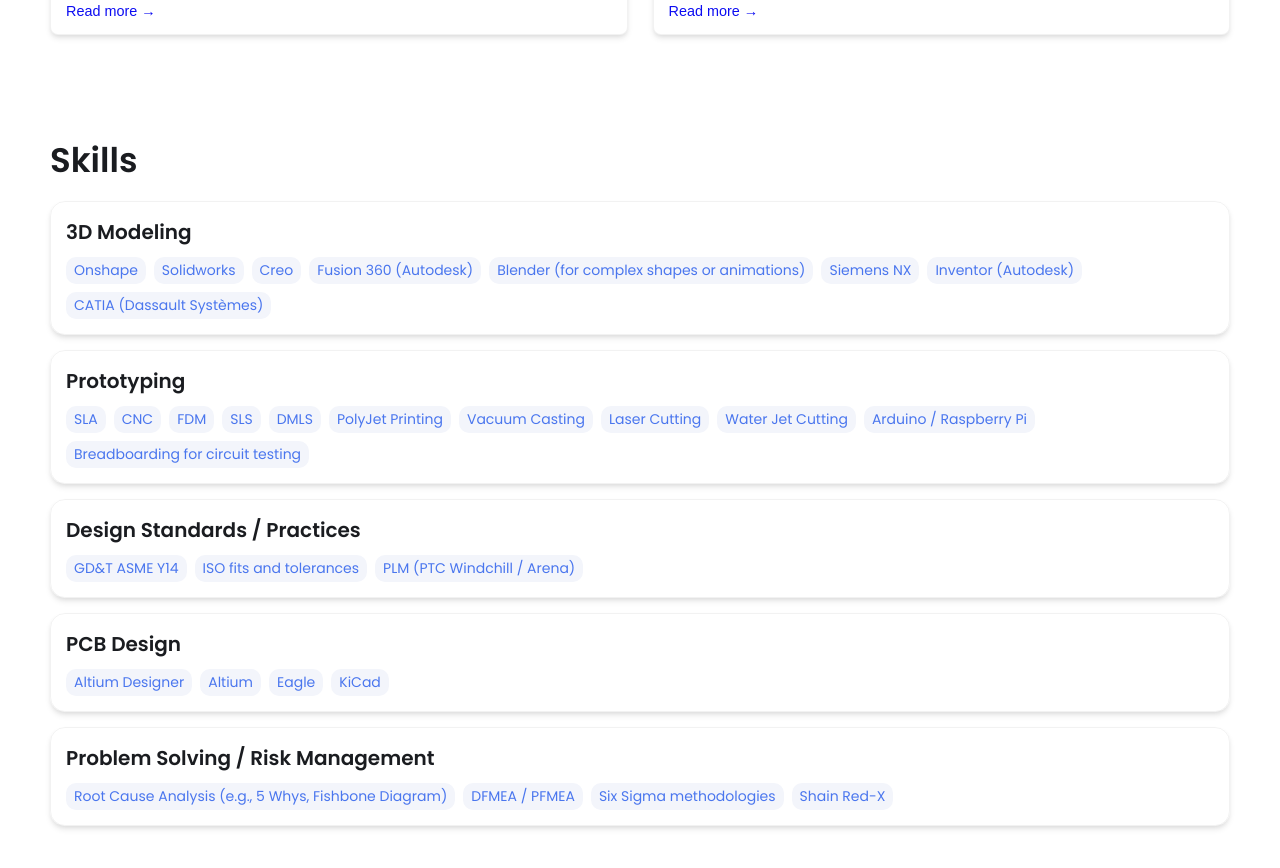
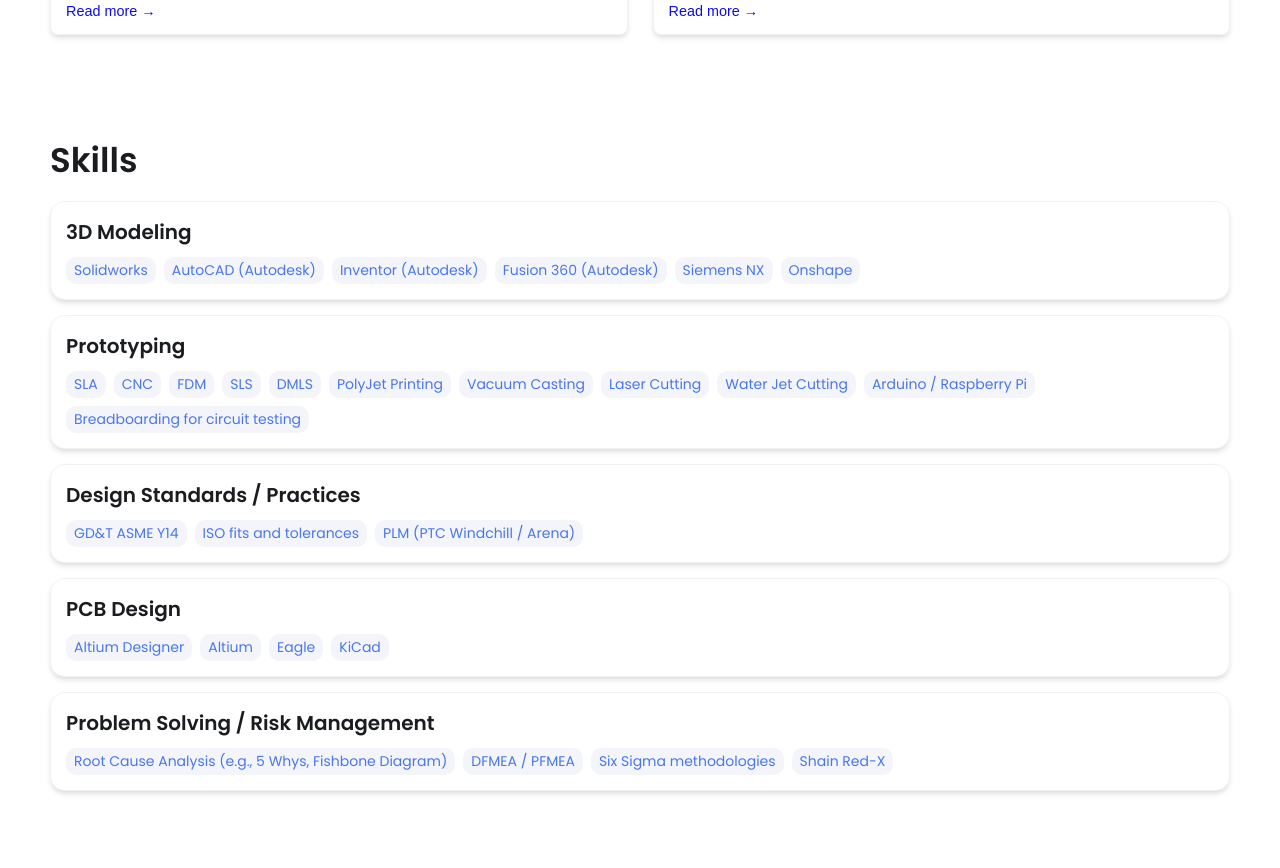
Before and after one commit to Alvin-Htet/Alvin-Htet.github.io, a Jekyll site: the page built from index.html, in a window 1280 px wide and 900 px high, scrolled down 1491 px. Shown: the top 868 px of the window. Built offline with Jekyll 4.4.1, drawn with Linux system fonts in a browser that asks for light colours; part of the change alters nothing that is shown; some of the changed text lies outside the part shown.

Commit message:
Update _config.yml
Added Name and Headline

```diff
--- a/_config.yml
+++ b/_config.yml
@@ -7,13 +7,13 @@
 
 # Main Page Setup
 
-title: John Doe's Portfolio # This is what shows up in the tab of the browser
+title: Phone Thant Htet's Portfolio # This is what shows up in the tab of the browser
 
 
 
 # Hero Section
-name: John Doe
-headline: headline message
+name: Phone Thant Htet
+headline: Mechanical Engineering Student
 description: >- # dont remove this line. this will ignore all new lines until the next section
   Write an awesome intro and discuss your highlights and qualification. You can edit this
   line in _config.yml. It will appear in your document head meta (for
@@ -31,14 +31,8 @@ resume-url: https://drive.google.com/file/d/13Z3duVzh-gguPU5r03oJVEE6rV9rd3DS/vi
 # Set up external links - this will show up as small icons next to your name.
 
 external-links:    # input only your own url slug. The icons with missing entries will not appear.
-  linkedin: test    # https://www.linkedin.com/in/{your url slug}
-  github: leea12    # https://github.com/{your url slug}
-  stackoverflow: test      # https://stackoverflow.com/users/{your url slug}
-  medium:            # https://medium.com/@{your url slug}
-  x-twitter:   # https://x.com/{your url slug}
-  threads:            # https://threads.net/@{your url slug}
-  instragram:       # https://instagram.com/{your url slug}
-  youtube:           # https://youtube.com/@{your url slug}
+  linkedin: https://www.linkedin.com/in/phtet/    # https://www.linkedin.com/in/{your url slug}
+  instagram:           # https://youtube.com/@{your url slug}
   discord:            # https://discord.com/users/{your url slug}
   bluesky:           # https://bsky.app/profile/{your url slug}
 
@@ -47,14 +41,12 @@ external-links:    # input only your own url slug. The icons with missing entrie
 skills:
   - category: 3D Modeling
     tools:
+    - Solidworks
+    - AutoCAD (Autodesk)
+    - Inventor (Autodesk)
+    - Fusion 360 (Autodesk)
+    - Siemens NX
     - Onshape
-    - Solidworks
-    - Creo
-    - Fusion 360 (Autodesk)
-    - Blender (for complex shapes or animations)
-    - Siemens NX
-    - Inventor (Autodesk)
-    - CATIA (Dassault Systèmes)
   - category: Prototyping
     tools:
     - SLA
```
